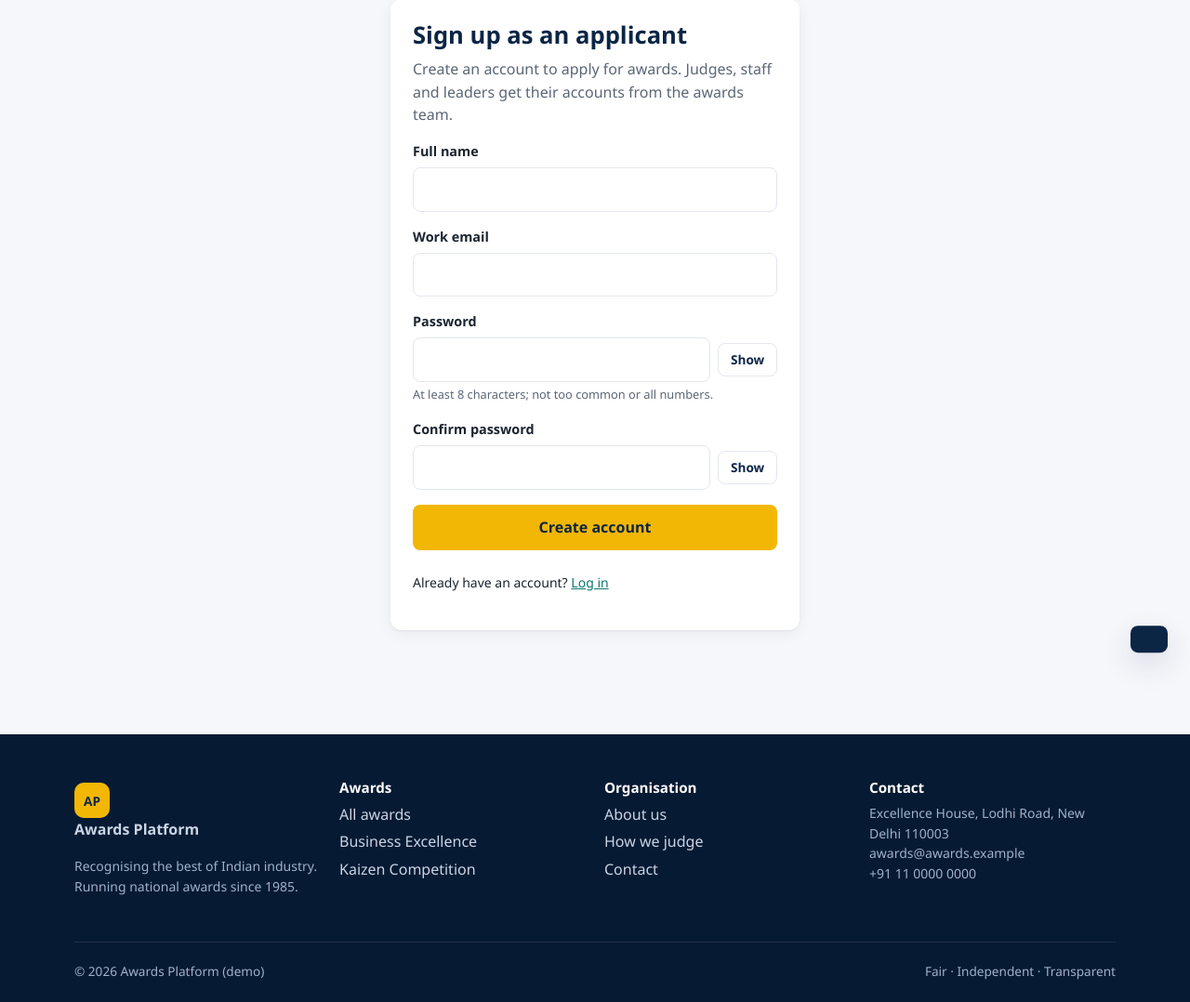
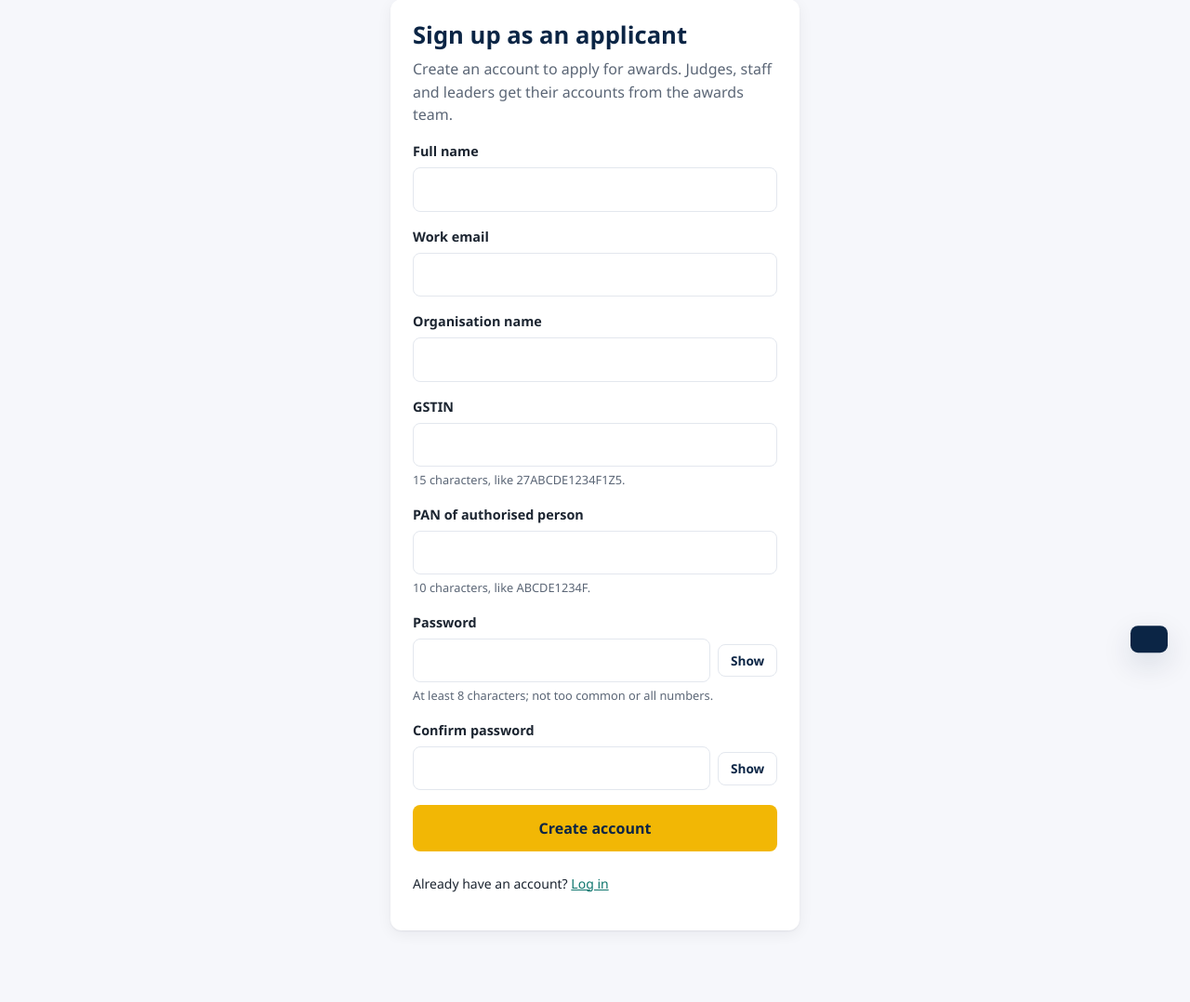
Before and after one commit to shashankgusain2-glitch/AwardApplication, a Django app: page /signup/ in a window 1280 px wide. Shown: the part 117-1195 px from the top of the page at 93% size. Run offline with Django 5.2, Linux system fonts and the light colour scheme; parts of the project's set-up code (start-up, migrations or seed data) failed here and were passed over.

Commit message:
Sign-up and organisation profile require GSTIN and PAN
New applicants now give their organisation name, GSTIN and the
authorised person's PAN when they sign up (web form and API), and the
organisation profile can't be saved with either left blank. The
details are checked before the account is created, so a bad GSTIN
never leaves a half-made account. A GSTIN another organisation already
has is refused. Existing tests now sign up with these fields.

Co-Authored-By: Claude Opus 5.5 <noreply@anthropic.com>

```diff
--- a/apps/accounts/forms.py
+++ b/apps/accounts/forms.py
@@ -41,6 +41,13 @@ class SignUpForm(forms.Form):
                                 help_text="At least 8 characters; not too common or all numbers.")
     password2 = forms.CharField(label="Confirm password", strip=False,
                                 widget=forms.PasswordInput(attrs={"autocomplete": "new-password"}))
+    organisation_name = forms.CharField(label="Organisation name", max_length=200,
+                                        widget=forms.TextInput(attrs={"autocomplete": "organization"}))
+    gstin = forms.CharField(label="GSTIN", max_length=20, help_text="15 characters, like 27ABCDE1234F1Z5.",
+                            error_messages={"required": "Enter the organisation's GSTIN."})
+    holder_pan = forms.CharField(label="PAN of authorised person", max_length=20,
+                                 help_text="10 characters, like ABCDE1234F.",
+                                 error_messages={"required": "Enter the PAN of the authorised person."})
 
     def clean_email(self):
         email = self.cleaned_data["email"].strip().lower()
@@ -59,9 +66,26 @@ class SignUpForm(forms.Form):
                 password_validation.validate_password(p1, candidate)
             except forms.ValidationError as error:
                 self.add_error("password1", error)
+        self._check_organisation(cleaned)
         return cleaned
+
+    def _check_organisation(self, cleaned):
+        """The same GSTIN and PAN rules as the organisation profile (format, one profile per GSTIN)."""
+        from .api.serializers import ApplicantProfileSerializer
+
+        fields = ("organisation_name", "gstin", "holder_pan")
+        if any(f not in cleaned for f in fields):
+            return                                     # already reported as missing
+        organisation = ApplicantProfileSerializer(data={f: cleaned[f] for f in fields})
+        if organisation.is_valid():
+            cleaned.update({f: organisation.validated_data[f] for f in fields})
+            return
+        for field, problems in organisation.errors.items():
+            self.add_error(field if field in fields else None, [str(p) for p in problems])
 
     def save(self):
         from .services import register_applicant
-        return register_applicant(email=self.cleaned_data["email"], password=self.cleaned_data["password1"],
-                                  name=self.cleaned_data["full_name"].strip())
+        data = self.cleaned_data
+        return register_applicant(email=data["email"], password=data["password1"], name=data["full_name"].strip(),
+                                  organisation_name=data["organisation_name"].strip(), gstin=data["gstin"],
+                                  holder_pan=data["holder_pan"])
--- a/templates/accounts/signup.html
+++ b/templates/accounts/signup.html
@@ -15,6 +15,9 @@
       {% endfor %}
       {% include "partials/form_field.html" with field=form.full_name %}
       {% include "partials/form_field.html" with field=form.email %}
+      {% include "partials/form_field.html" with field=form.organisation_name %}
+      {% include "partials/form_field.html" with field=form.gstin %}
+      {% include "partials/form_field.html" with field=form.holder_pan %}
       {% include "partials/form_field.html" with field=form.password1 %}
       {% include "partials/form_field.html" with field=form.password2 %}
       <button class="btn btn-primary btn-block" type="submit" data-loading-text="Creating your account…">Create account</button>
--- a/templates/entries/organisation.html
+++ b/templates/entries/organisation.html
@@ -23,11 +23,11 @@
     <div class="form-grid">
       {% include "entries/_field.html" with name="organisation_name" label="Registered name *" value=values.organisation_name error=errors.organisation_name %}
       <div class="field{% if errors.gstin %} field-invalid{% endif %}">
-        <label for="f-gstin">GSTIN</label>
+        <label for="f-gstin">GSTIN *</label>
         <input id="f-gstin" name="gstin" {% if errors.gstin %}aria-invalid="true" aria-describedby="err-gstin"{% endif %} type="text" maxlength="15" value="{{ values.gstin }}" {% if gstin_locked %}readonly{% endif %}>
         {% if errors.gstin %}<p class="hint field-error" id="err-gstin">⚠ {{ errors.gstin }}</p>{% else %}<p class="hint">15 characters, like 27ABCDE1234F1Z5. Locked once verified.</p>{% endif %}
       </div>
-      {% include "entries/_field.html" with name="holder_pan" label="PAN of authorised person" value=values.holder_pan error=errors.holder_pan %}
+      {% include "entries/_field.html" with name="holder_pan" label="PAN of authorised person *" value=values.holder_pan error=errors.holder_pan %}
       {% include "entries/_field.html" with name="sector" label="Sector" value=values.sector error=errors.sector %}
       <div class="field{% if errors.organisation_size %} field-invalid{% endif %}">
         <label for="f-size">Size</label>
```
Also changed, not shown: apps/accounts/api/serializers.py (+20 -3 lines), apps/accounts/services.py (+14 -6 lines), tests/api/test_auth_api.py (+4 -1 lines), tests/rules/test_rule4_form_versions.py (+3 -1 lines), tests/test_authentication.py (+2 -1 lines), tests/test_duplicates.py (+2 -1 lines), tests/test_role_homes.py (+5 -2 lines), tests/test_web_workflow.py (+8 -4 lines).
